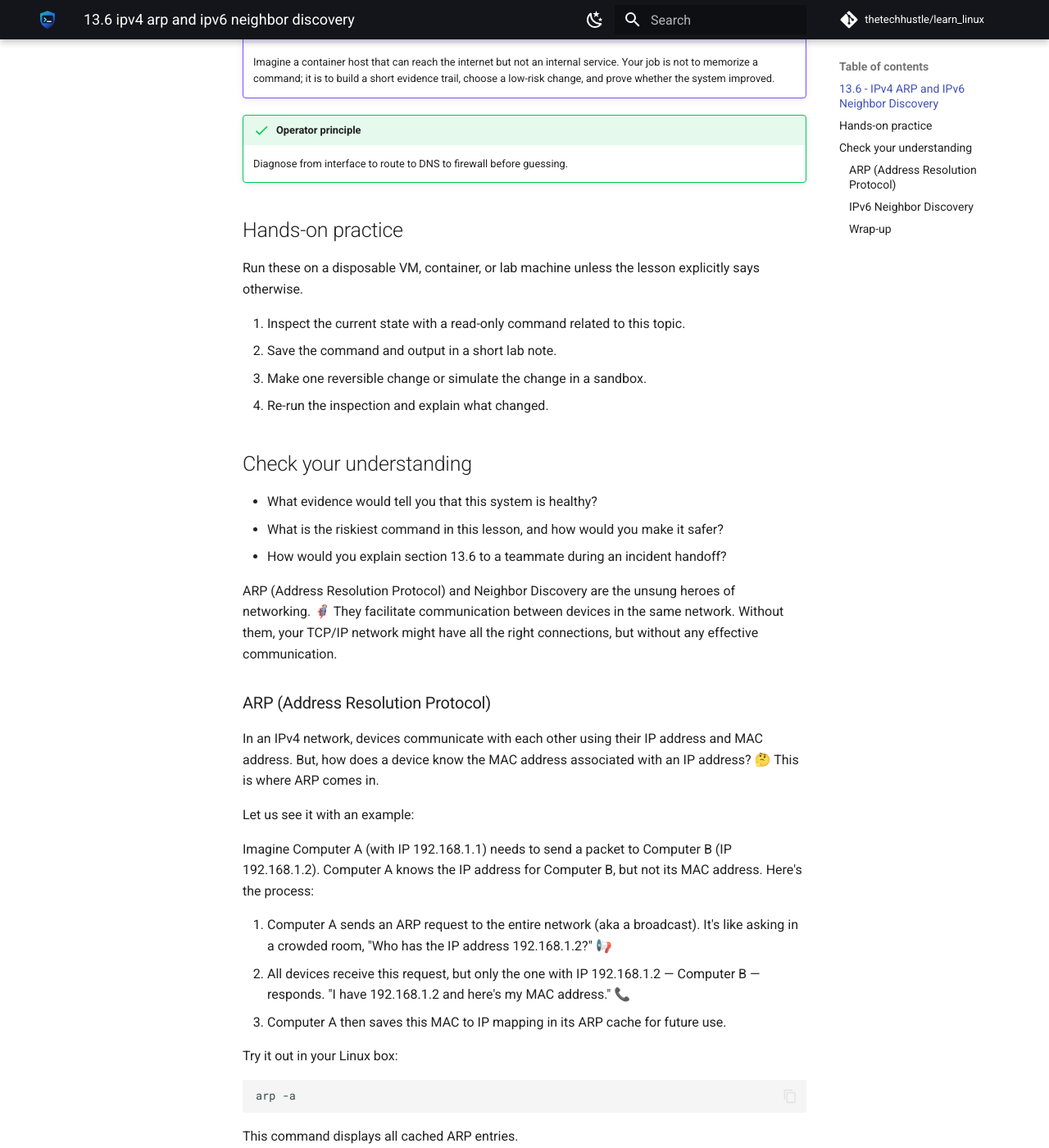
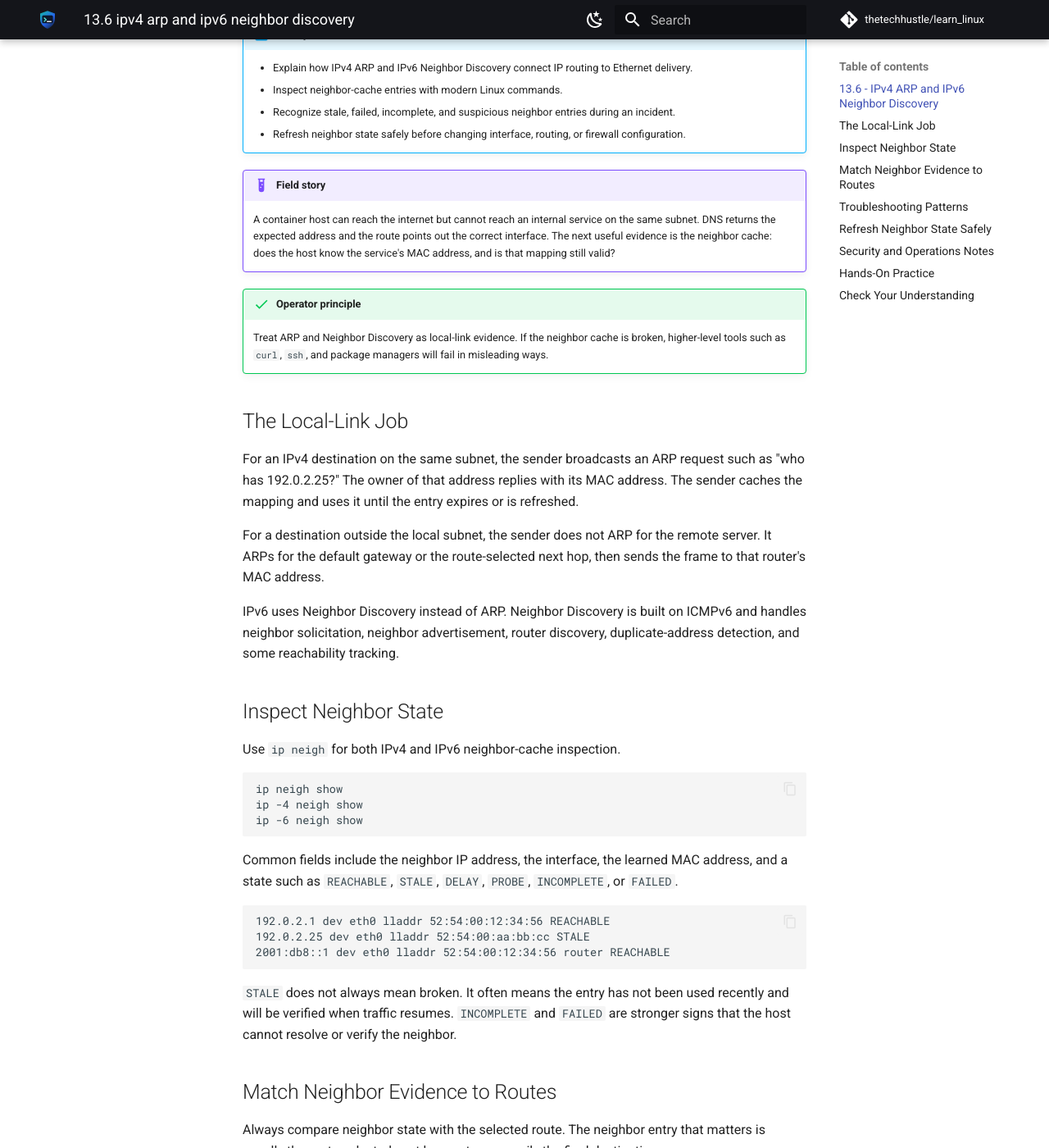
Before and after one commit to thetechhustle/learn_linux, an MkDocs documentation site: the page built from docs/lessons/13_tcp_ip_networking/13.6_ipv4_arp_and_ipv6_neighbor_discovery.md, in a window 1280 px wide and 1400 px high, scrolled down 445 px. Shown: the whole window at 82% size. Built offline with MkDocs 1.6.1 and Material for MkDocs 9.7.7, drawn with Linux system fonts in a browser that asks for light colours; comment, search, counter and statistics services are not loaded; some of the changed text lies outside the part shown.

Commit message:
Improve Chapter 13 neighbor discovery lesson (#104)
Co-authored-by: Jules Ai <jules@Juless-Air.ts.net lan>

````diff
--- a/docs/lessons/13_tcp_ip_networking/13.6_ipv4_arp_and_ipv6_neighbor_discovery.md
+++ b/docs/lessons/13_tcp_ip_networking/13.6_ipv4_arp_and_ipv6_neighbor_discovery.md
@@ -1,67 +1,203 @@
 ## 13.6 - IPv4 ARP and IPv6 Neighbor Discovery
 
+ARP and IPv6 Neighbor Discovery answer a simple local-network question:
+which link-layer address should receive the next Ethernet frame?
 
+Routing chooses the next IP hop. ARP or Neighbor Discovery then maps that
+next-hop IP address to a MAC address on the local link. When this mapping is
+missing, stale, or blocked, a host can have the right IP address, default
+route, and DNS answer but still fail to reach a machine on the same VLAN or
+the configured gateway.
 
 !!! abstract "What you will learn"
-    - Explain where **13.6 - IPv4 ARP and IPv6 Neighbor Discovery** fits in day-to-day Linux operations.
-    - Use current Linux tooling to inspect, change, and verify the relevant system behavior.
-    - Connect the concept to a real operational scenario: a container host that can reach the internet but not an internal service.
+    - Explain how IPv4 ARP and IPv6 Neighbor Discovery connect IP routing to Ethernet delivery.
+    - Inspect neighbor-cache entries with modern Linux commands.
+    - Recognize stale, failed, incomplete, and suspicious neighbor entries during an incident.
+    - Refresh neighbor state safely before changing interface, routing, or firewall configuration.
 
 !!! example "Field story"
-    Imagine a container host that can reach the internet but not an internal service. Your job is not to memorize a command; it is to build a short evidence trail, choose a low-risk change, and prove whether the system improved.
+    A container host can reach the internet but cannot reach an internal
+    service on the same subnet. DNS returns the expected address and the route
+    points out the correct interface. The next useful evidence is the neighbor
+    cache: does the host know the service's MAC address, and is that mapping
+    still valid?
 
 !!! success "Operator principle"
-    Diagnose from interface to route to DNS to firewall before guessing.
+    Treat ARP and Neighbor Discovery as local-link evidence. If the neighbor
+    cache is broken, higher-level tools such as `curl`, `ssh`, and package
+    managers will fail in misleading ways.
 
-## Hands-on practice
+## The Local-Link Job
 
-Run these on a disposable VM, container, or lab machine unless the lesson explicitly says otherwise.
+For an IPv4 destination on the same subnet, the sender broadcasts an ARP
+request such as "who has 192.0.2.25?" The owner of that address replies with
+its MAC address. The sender caches the mapping and uses it until the entry
+expires or is refreshed.
 
-1. Inspect the current state with a read-only command related to this topic.
-2. Save the command and output in a short lab note.
-3. Make one reversible change or simulate the change in a sandbox.
-4. Re-run the inspection and explain what changed.
+For a destination outside the local subnet, the sender does not ARP for the
+remote server. It ARPs for the default gateway or the route-selected next hop,
+then sends the frame to that router's MAC address.
 
-## Check your understanding
+IPv6 uses Neighbor Discovery instead of ARP. Neighbor Discovery is built on
+ICMPv6 and handles neighbor solicitation, neighbor advertisement, router
+discovery, duplicate-address detection, and some reachability tracking.
 
-- What evidence would tell you that this system is healthy?
-- What is the riskiest command in this lesson, and how would you make it safer?
-- How would you explain section 13.6 to a teammate during an incident handoff?
+## Inspect Neighbor State
 
-
-ARP (Address Resolution Protocol) and Neighbor Discovery are the unsung heroes of networking. 🦸‍♂️ They facilitate communication between devices in the same network. Without them, your TCP/IP network might have all the right connections, but without any effective communication.
-
-### ARP (Address Resolution Protocol)
-
-In an IPv4 network, devices communicate with each other using their IP address and MAC address. But, how does a device know the MAC address associated with an IP address? 🤔 This is where ARP comes in.
-
-Let us see it with an example:
-
-Imagine Computer A (with IP 192.168.1.1) needs to send a packet to Computer B (IP 192.168.1.2). Computer A knows the IP address for Computer B, but not its MAC address. Here's the process:
-
-1. Computer A sends an ARP request to the entire network (aka a broadcast). It's like asking in a crowded room, "Who has the IP address 192.168.1.2?" 📢
-2. All devices receive this request, but only the one with IP 192.168.1.2 — Computer B — responds. "I have 192.168.1.2 and here's my MAC address." 📞
-3. Computer A then saves this MAC to IP mapping in its ARP cache for future use.
-
-Try it out in your Linux box:
-```bash
-arp -a
-```
-This command displays all cached ARP entries.
-
-### IPv6 Neighbor Discovery
-
-The concept for IPv6 is similar, but the process is named Neighbor Discovery (ND).
-
-IPv6 Neighbor Discovery replaces ARP, ICMP redirects, and the router discovery parts of ICMP with a unified protocol that operates in all hosts and routers. It's like having a multi-tool instead of several separate ones. 🛠️
-
-Here's how to display the Neighbor cache, which is analogous to ARP cache:
+Use `ip neigh` for both IPv4 and IPv6 neighbor-cache inspection.
 
 ```bash
-ip -6 neighbor show
+ip neigh show
+ip -4 neigh show
+ip -6 neigh show
 ```
-This command displays all cached Neighbor Discovery entries.
 
-### Wrap-up
+Common fields include the neighbor IP address, the interface, the learned MAC
+address, and a state such as `REACHABLE`, `STALE`, `DELAY`, `PROBE`,
+`INCOMPLETE`, or `FAILED`.
 
-That’s it! Our unsung heroes of the networking world, ARP and IPv6 Neighbor Discovery. They’re like the network version of air traffic control, pointing data in the right direction. Remember, a well-planned route depends on effective communication. Whenever a device doesn't know where to send data, these protocols rise to the occasion. 🌐🚀
+```text
+192.0.2.1 dev eth0 lladdr 52:54:00:12:34:56 REACHABLE
+192.0.2.25 dev eth0 lladdr 52:54:00:aa:bb:cc STALE
+2001:db8::1 dev eth0 lladdr 52:54:00:12:34:56 router REACHABLE
+```
+
+`STALE` does not always mean broken. It often means the entry has not been
+used recently and will be verified when traffic resumes. `INCOMPLETE` and
+`FAILED` are stronger signs that the host cannot resolve or verify the
+neighbor.
+
+## Match Neighbor Evidence to Routes
+
+Always compare neighbor state with the selected route. The neighbor entry that
+matters is usually the route-selected next hop, not necessarily the final
+destination.
+
+```bash
+ip route get 192.0.2.25
+ip route get 198.51.100.10
+ip -6 route get 2001:db8::25
+```
+
+If the destination is local, expect a neighbor entry for the destination
+itself. If the destination is remote, expect a neighbor entry for the gateway.
+When `ip route get` chooses an unexpected interface or source address, fix
+that routing problem before clearing neighbor entries.
+
+## Troubleshooting Patterns
+
+Start with read-only evidence. Replace the sample addresses with the gateway
+or lab host you are investigating.
+
+```bash
+ip link show
+ip address show
+ip route show
+ip neigh show dev eth0
+ping -c 3 192.0.2.1
+ping -c 3 192.0.2.25
+```
+
+For IPv6, remember that ICMPv6 is required for normal network operation.
+Blocking all ICMPv6 can break Neighbor Discovery, path MTU discovery, and
+router discovery.
+
+```bash
+ip -6 address show
+ip -6 route show
+ip -6 neigh show dev eth0
+ping -6 -c 3 2001:db8::1
+```
+
+Look for these common failures:
+
+- `INCOMPLETE` for the gateway: the host is asking but not receiving a usable reply.
+- `FAILED` for a local service: the target may be down, on another VLAN, blocked, or using a different address.
+- The same IP address appears with changing MAC addresses: possible duplicate IP address, failover event, or spoofing.
+- The expected gateway MAC is missing after a network move: stale state, VLAN mismatch, or switch-port issue.
+- IPv6 has no router entry: router advertisements may be absent or blocked.
+
+## Refresh Neighbor State Safely
+
+Prefer targeted refreshes over broad network changes. Re-run traffic to the
+specific destination first:
+
+```bash
+ping -c 3 192.0.2.25
+ip neigh show 192.0.2.25
+```
+
+If an entry is clearly stale or wrong, delete only that entry and let the
+kernel relearn it:
+
+```bash
+sudo ip neigh del 192.0.2.25 dev eth0
+ping -c 3 192.0.2.25
+ip neigh show 192.0.2.25
+```
+
+Avoid flushing the entire neighbor table on a production host unless you have
+a rollback window and understand the blast radius. A full flush can briefly
+disrupt active connections while the host relearns neighbors.
+
+## Security and Operations Notes
+
+ARP has no built-in authentication. A malicious or misconfigured host on the
+same layer-2 network can claim another host's IPv4 address. IPv6 Neighbor
+Discovery has stronger structure, but it still depends on local-link trust
+unless additional controls are deployed.
+
+Useful network-side controls include DHCP snooping, dynamic ARP inspection,
+RA guard, port security, and sensible VLAN boundaries. On the Linux host,
+your best first response is usually evidence collection: neighbor entries,
+routes, interface state, switch-port context, and timestamps.
+
+## Hands-On Practice
+
+Run this on a disposable VM, lab machine, or non-production subnet.
+
+1. Record interface, address, route, and neighbor state.
+
+   ```bash
+   ip -brief link
+   ip -brief address
+   ip route show
+   ip neigh show
+   ```
+
+2. Pick your default gateway and confirm which neighbor entry is used.
+
+   ```bash
+   ip route show default
+   ip route get 1.1.1.1
+   ip neigh show
+   ```
+
+3. Generate traffic to the gateway or another lab host.
+
+   ```bash
+   GW=$(ip route show default | awk '{print $3; exit}')
+   ping -c 3 "$GW"
+   ip neigh show "$GW"
+   ```
+
+4. Delete one lab neighbor entry and watch it return.
+
+   ```bash
+   IFACE=$(ip route show default | awk '{print $5; exit}')
+   sudo ip neigh del "$GW" dev "$IFACE"
+   ping -c 3 "$GW"
+   ip neigh show "$GW"
+   ```
+
+5. Write a short incident note: selected route, relevant neighbor entry,
+   state before and after the refresh, and whether the evidence points to the
+   host, the local link, or the gateway.
+
+## Check Your Understanding
+
+- Why does a host ARP for its gateway instead of ARPing for every remote IP address?
+- What is the difference between a `STALE` neighbor entry and a `FAILED` entry?
+- Which `ip route get` output tells you what neighbor entry to inspect?
+- Why can blocking ICMPv6 break ordinary IPv6 connectivity?
+- When is it safer to delete one neighbor entry instead of flushing the whole table?
````
